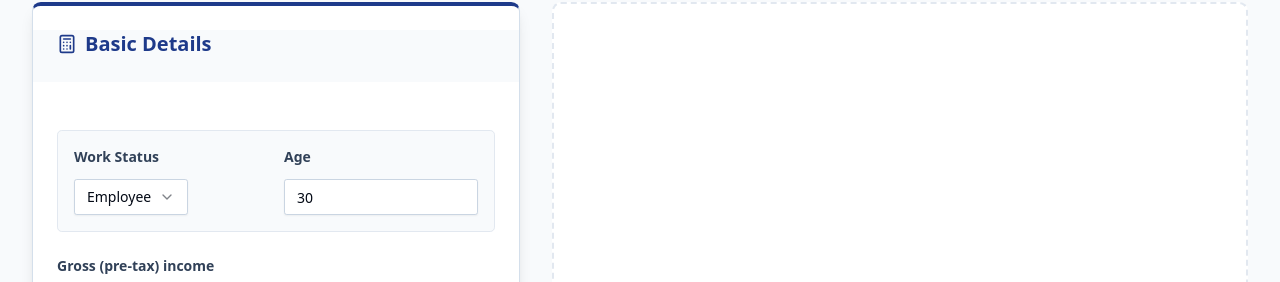
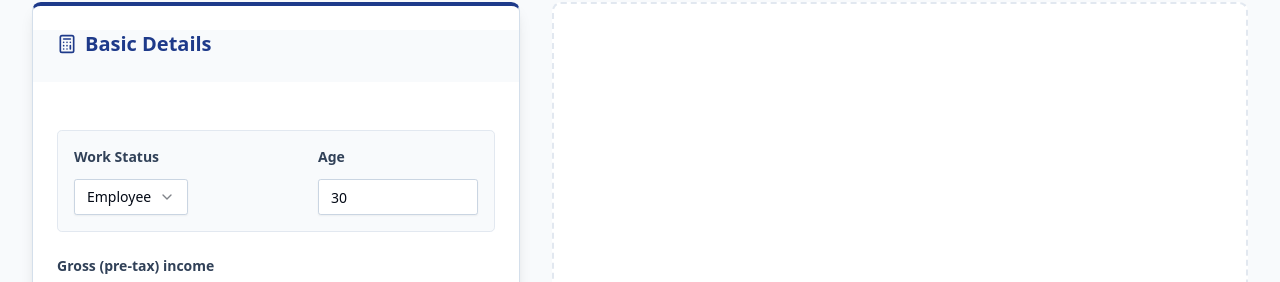
Before and after one commit to dsrashmika-prog/uktaxcal, a Next.js app: page / in a window 1280 px wide. Shown: the part 146-428 px from the top of the page. Built offline with nearby package versions, Linux system fonts and the light colour scheme.

Commit message:
style: reduce width of Age input box

```diff
--- a/src/app/page.tsx
+++ b/src/app/page.tsx
@@ -131,8 +131,8 @@ export default function Home() {
               <CardContent className="space-y-6 pt-6">
 
                 {/* Persona & Age Selection */}
-                <div className="grid grid-cols-1 md:grid-cols-2 gap-4 bg-slate-100/50 p-4 rounded-lg border border-slate-200">
-                  <div className="space-y-3">
+                <div className="flex flex-col md:flex-row gap-6 bg-slate-100/50 p-4 rounded-lg border border-slate-200">
+                  <div className="space-y-3 flex-1">
                     <Label className="text-sm font-semibold text-slate-700">Work Status</Label>
                     <Select value={persona} onValueChange={setPersona}>
                       <SelectTrigger className="border-slate-300 bg-white font-medium">
@@ -145,10 +145,10 @@ export default function Home() {
                       </SelectContent>
                     </Select>
                   </div>
-                  <div className="space-y-3">
+                  <div className="space-y-3 w-full md:w-40 shrink-0">
                     <Label className="text-sm font-semibold text-slate-700 flex items-center justify-between">
                       Age
-                      {parseInt(age) >= 66 && <span className="text-xs text-amber-600 bg-amber-100 px-2 py-0.5 rounded-full">Exempt from NI</span>}
+                      {parseInt(age) >= 66 && <span className="text-[10px] text-amber-700 bg-amber-200/80 px-2 py-0.5 rounded-full font-bold uppercase tracking-wider">No NI</span>}
                     </Label>
                     <Input
                       type="number"
@@ -156,7 +156,7 @@ export default function Home() {
                       max="120"
                       value={age}
                       onChange={(e) => setAge(e.target.value)}
-                      className="border-slate-300 bg-white font-medium focus-visible:ring-[#1e3a8a]"
+                      className="border-slate-300 bg-white font-medium focus-visible:ring-[#1e3a8a] w-full"
                     />
                   </div>
                 </div>
```
